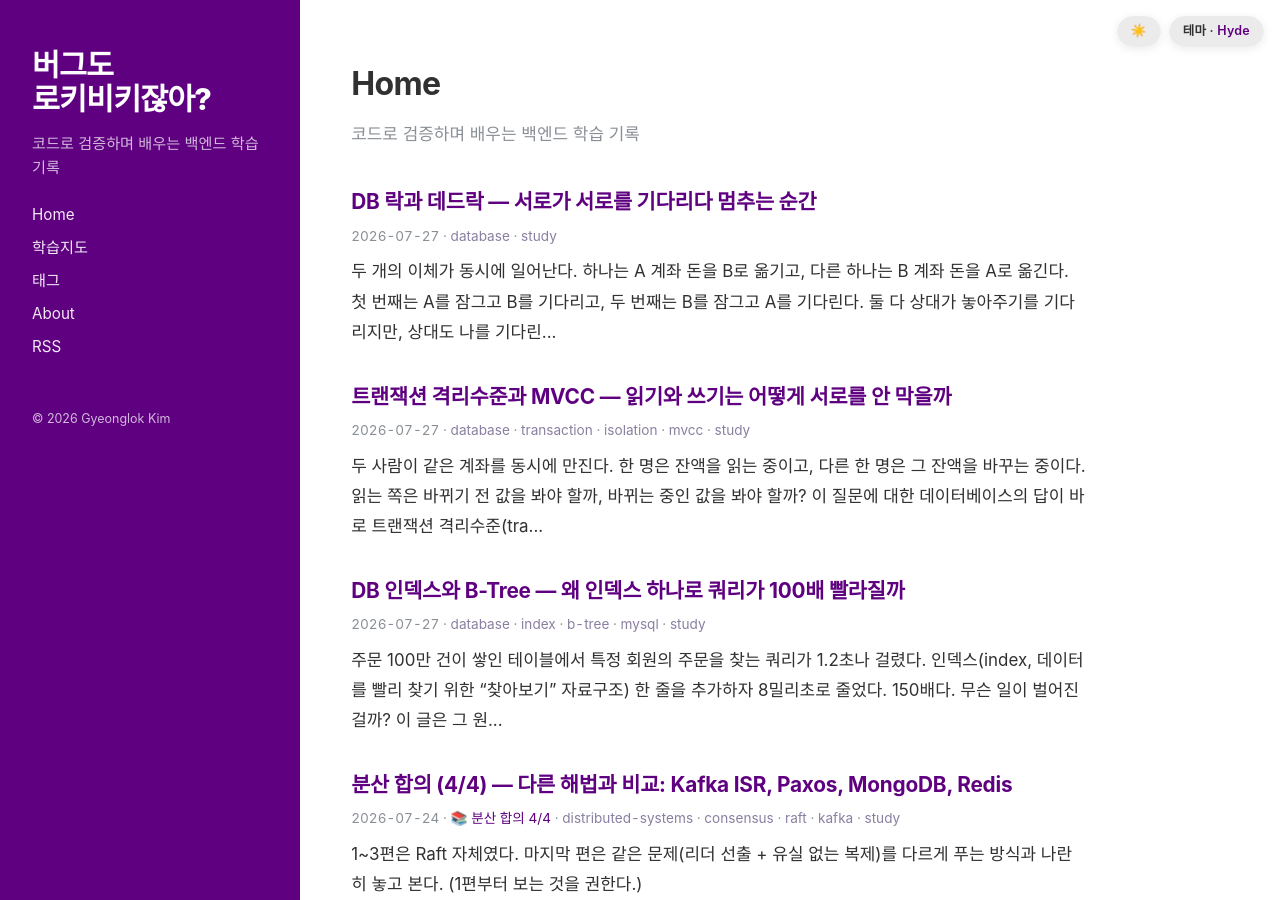
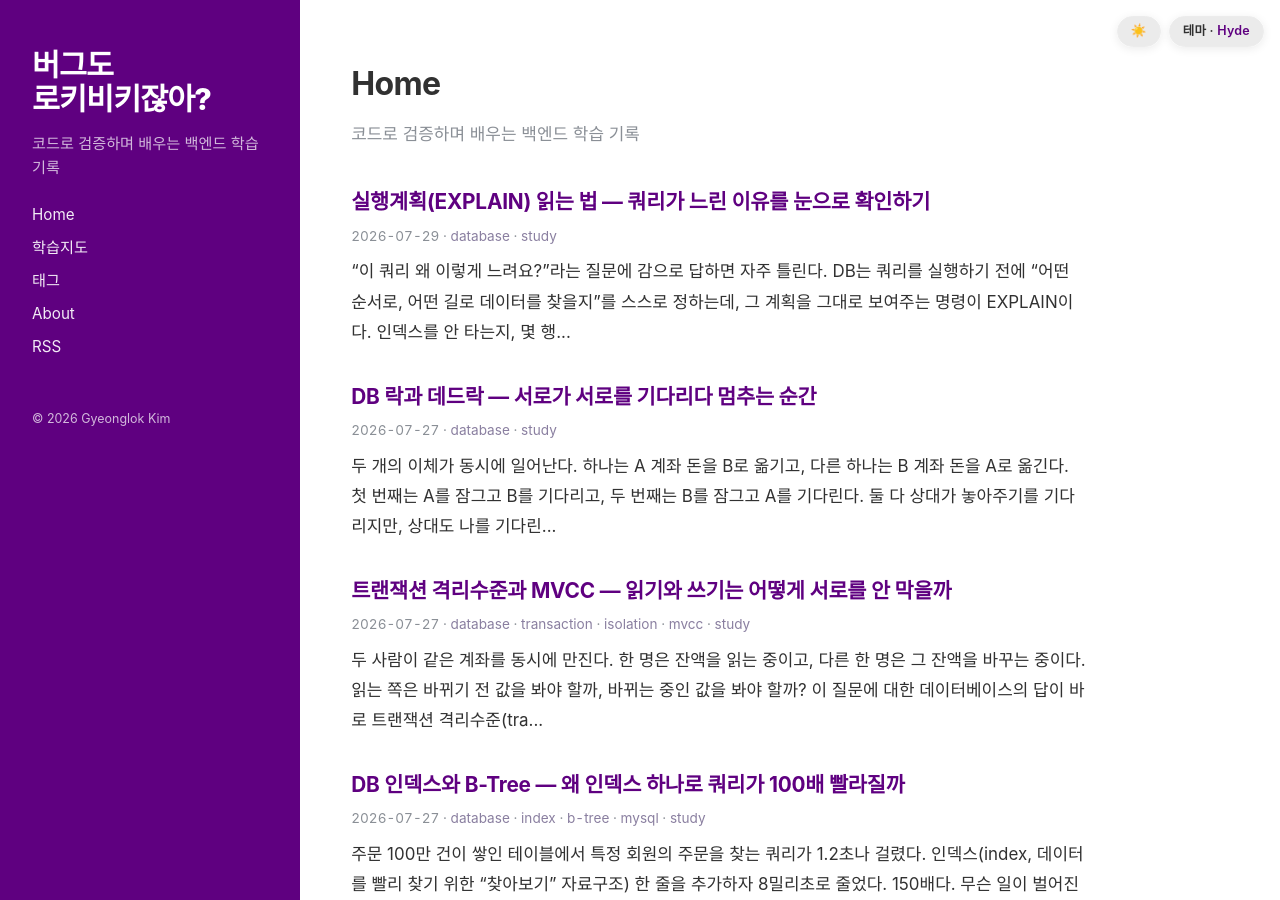
Before and after one commit to Rok93/Rok93.github.io, a Jekyll site: the page built from index.md, in a window 1280 px wide and 900 px high. Built offline with Jekyll 4.4.1, drawn with Linux system fonts in a browser that asks for light colours; some web fonts are replaced.

Commit message:
post: 실행계획(EXPLAIN) 읽는 법 — 쿼리가 느린 이유를 눈으로 확인하기 (auto via study-pipeline)

````diff
--- a/_data/roadmap.yml
+++ b/_data/roadmap.yml
@@ -26,8 +26,8 @@ categories:
         url: /2026/07/27/db-lock-deadlock.html
       - slug: "explain-query-plan"
         title: "실행계획(EXPLAIN) 읽는 법"
-        done: false
-        url: null
+        done: true
+        url: /2026/07/29/explain-query-plan.html
   - name: "JPA / Spring"
     items:
       - slug: "jpa-persistence-context"
--- /dev/null
+++ b/_posts/2026-07-29-explain-query-plan.md
@@ -0,0 +1,174 @@
+---
+layout: post
+title: '실행계획(EXPLAIN) 읽는 법 — 쿼리가 느린 이유를 눈으로 확인하기'
+date: 2026-07-29 09:00:00 +0900
+image: /assets/img/explain-query-plan/hero.jpg
+generated: true
+tags: [database, study]
+sanitized: true
+---
+
+"이 쿼리 왜 이렇게 느려요?"라는 질문에 감으로 답하면 자주 틀린다. DB는 쿼리를 실행하기 전에 **"어떤 순서로, 어떤 길로 데이터를 찾을지"**를 스스로 정하는데, 그 계획을 그대로 보여주는 명령이 `EXPLAIN`이다. 인덱스를 안 타는지, 몇 행을 훑을 셈인지, 정렬을 따로 하는지 — 느림의 원인이 여기 다 적혀 있다. 이 글은 그 계획서를 한 줄씩 읽는 법을 따라간다.
+
+<p style="font-size:13px;color:#5f5a68;background:#faf8fc;border-left:3px solid #b9a9cc;padding:8px 12px;border-radius:6px;margin:16px 0;">📝 이 글에 나오는 수치·테이블·실행계획은 실제 겪은 장애가 아니라, <b>개념을 쉽게 보여주기 위해 지어낸 예시</b>입니다.</p>
+
+<figure style="margin:22px 0;text-align:center;">
+<img src="/assets/img/explain-query-plan/hero.jpg" alt="지도 위에서 돋보기와 이정표로 최적 경로를 미리 찾는 모습" style="max-width:100%;border-radius:12px;">
+<figcaption style="font-size:12px;color:#5f5a68;margin-top:8px;">EXPLAIN은 DB가 데이터를 찾아가기 전에 그려둔 "경로 지도"를 펼쳐 보여준다.</figcaption>
+</figure>
+
+## EXPLAIN이 뭘 보여주나 — 실행이 아니라 "계획"
+
+`EXPLAIN`은 쿼리 앞에 붙이는 키워드다. 예를 들어 `EXPLAIN SELECT ...`처럼 쓴다. 이걸 붙이면 DB는 **쿼리를 실제로 실행하지 않고**, 대신 옵티마이저(optimizer, 쿼리를 어떻게 처리할지 결정하는 DB 내부 엔진)가 세운 **실행계획(execution plan)**을 표로 돌려준다.
+
+왜 중요한가? 같은 결과를 내는 쿼리라도 DB가 택하는 "길"은 여러 개다. 인덱스를 타고 몇 행만 콕 집을 수도 있고, 테이블 전체를 처음부터 끝까지 훑을 수도 있다. 옵티마이저는 비용(cost, 예상 처리량)이 가장 싸다고 판단한 길을 고른다. EXPLAIN은 그 **선택 결과**를 보여준다. 느리다면, 대개 옵티마이저가 나쁜 길을 골랐거나 좋은 길(인덱스)이 아예 없어서다.
+
+<!-- diagram: optimizer-picks-path -->
+<figure style="margin:22px 0;padding:16px;background:#faf8fc;border:1px solid #e4e0ec;border-radius:12px;max-width:470px;">
+<svg style="width:100%;height:auto;display:block;" viewBox="0 0 330 200" role="img" aria-label="옵티마이저가 여러 실행 경로 후보 중 비용이 가장 싼 하나를 고르고, EXPLAIN이 그 선택을 보여준다">
+  <g font-size="9" font-family="ui-monospace,SFMono-Regular,Menlo,Consolas,monospace">
+    <rect x="10" y="86" width="66" height="26" rx="5" fill="none" stroke="#5F0080" stroke-width="2"/>
+    <text x="43" y="98" text-anchor="middle" fill="#5F0080" font-weight="700">SQL</text>
+    <text x="43" y="108" text-anchor="middle" fill="#5f5a68" font-size="7">한 개의 질의</text>
+    <path d="M78 99 L104 99" stroke="#c9c4d4" stroke-width="1.5" marker-end="url(#a2)"/>
+    <rect x="106" y="80" width="70" height="38" rx="6" fill="none" stroke="#7d5a9e" stroke-width="1.8"/>
+    <text x="141" y="96" text-anchor="middle" fill="#4a3a5e" font-weight="700">옵티마이저</text>
+    <text x="141" y="108" text-anchor="middle" fill="#5f5a68" font-size="7">비용 비교</text>
+    <g fill="none" stroke-width="1.4">
+      <path d="M178 90 L206 50" stroke="#b23a00" marker-end="url(#a3)"/>
+      <path d="M178 99 L206 99" stroke="#b9a9cc" marker-end="url(#a4)"/>
+      <path d="M178 108 L206 150" stroke="#1f7a4d" stroke-width="2.4" marker-end="url(#a5)"/>
+    </g>
+    <text x="210" y="46" fill="#b23a00" font-size="8">풀 스캔 · 비용 90</text>
+    <text x="210" y="102" fill="#5f5a68" font-size="8">인덱스 A · 비용 40</text>
+    <text x="210" y="146" fill="#1f7a4d" font-size="8" font-weight="700">인덱스 B · 비용 8 ✓</text>
+    <text x="210" y="168" fill="#5f5a68" font-size="7">← 가장 싼 길 선택</text>
+    <text x="165" y="185" text-anchor="middle" fill="#5F0080" font-size="8">EXPLAIN = 이 선택을 그대로 출력</text>
+  </g>
+  <defs>
+    <marker id="a2" markerWidth="7" markerHeight="7" refX="6" refY="3" orient="auto"><path d="M0,0 L6,3 L0,6 Z" fill="#c9c4d4"/></marker>
+    <marker id="a3" markerWidth="7" markerHeight="7" refX="6" refY="3" orient="auto"><path d="M0,0 L6,3 L0,6 Z" fill="#b23a00"/></marker>
+    <marker id="a4" markerWidth="7" markerHeight="7" refX="6" refY="3" orient="auto"><path d="M0,0 L6,3 L0,6 Z" fill="#b9a9cc"/></marker>
+    <marker id="a5" markerWidth="7" markerHeight="7" refX="6" refY="3" orient="auto"><path d="M0,0 L6,3 L0,6 Z" fill="#1f7a4d"/></marker>
+  </defs>
+</svg>
+<figcaption style="font-size:12px;color:#5f5a68;margin-top:8px;">옵티마이저는 여러 실행 경로 후보의 예상 비용을 견줘 가장 싼 하나를 고른다. EXPLAIN은 그 결정을 표로 보여줄 뿐, 쿼리를 실행하진 않는다.</figcaption>
+</figure>
+
+## 표의 핵심 열 — 어디부터 봐야 하나
+
+MySQL 기준 `EXPLAIN`은 여러 열을 준다. 전부 외울 필요는 없다. **느림 진단에 결정적인 세 열**만 먼저 익히면 된다.
+
+- **`type`** — 이 테이블에 어떻게 접근하는가. **가장 먼저 봐야 할 열.** 뒤에서 자세히 다룬다.
+- **`key`** — 실제로 사용한 인덱스 이름. `NULL`이면 인덱스를 하나도 안 썼다는 뜻(위험 신호).
+- **`rows`** — 이 단계에서 **훑을 것으로 예상하는 행 수**. 작을수록 좋다. 100만 행 테이블에서 `rows`가 100만이면 사실상 전체를 읽는다는 뜻이다.
+
+그 밖에 자주 보는 열:
+
+- **`possible_keys`** — 쓸 수 있었던 인덱스 후보. 여기엔 있는데 `key`가 `NULL`이면, 인덱스가 있는데도 안 썼다는 뜻이라 조사 대상이다.
+- **`Extra`** — 추가 동작 메모. `Using index`(커버링 인덱스, 좋음), `Using filesort`·`Using temporary`(별도 정렬·임시 테이블, 대개 나쁨) 같은 힌트가 여기 뜬다.
+
+## `type` 읽는 법 — 접근 방식의 등급
+
+`type`은 "이 테이블의 행을 **어떻게 찾아가는가**"를 나타낸다. 성능 등급이라고 봐도 된다. 자주 나오는 값을 **좋음 → 나쁨** 순으로 정리하면 이렇다.
+
+- **`const` / `eq_ref`** — 기본키나 유니크 키로 딱 1행만 집는다. 가장 빠르다.
+- **`ref`** — 인덱스로 특정 값에 매칭되는 여러 행을 찾는다. `WHERE member_id = 8234`처럼 일반 인덱스를 탈 때. 실무에서 목표로 삼는 등급.
+- **`range`** — 인덱스로 범위를 훑는다. `BETWEEN`, `>`, `IN` 등. 양호하다.
+- **`index`** — 인덱스 **전체**를 처음부터 끝까지 훑는다. 이름과 달리 좋은 게 아니다. 인덱스 크기만큼 다 읽는다.
+- **`ALL`** — 풀 테이블 스캔(full table scan). 테이블 전 행을 다 읽는다. **가장 느린 등급.** 큰 테이블에서 `ALL`이 뜨면 우선 손봐야 할 대상이다.
+
+핵심 감각: **큰 테이블에서 `ALL`이나 `index`가 보이면 경고**, `ref`·`range`로 내려오면 대개 정상이다.
+
+<!-- diagram: type-ladder -->
+<figure style="margin:22px 0;padding:16px;background:#faf8fc;border:1px solid #e4e0ec;border-radius:12px;max-width:430px;">
+<svg style="width:100%;height:auto;display:block;" viewBox="0 0 300 210" role="img" aria-label="type 값 등급 사다리. 위에서 아래로 const, eq_ref, ref, range, index, ALL 순이며 위가 빠르고 아래가 느리다">
+  <g font-size="10" font-family="ui-monospace,SFMono-Regular,Menlo,Consolas,monospace">
+    <text x="150" y="16" text-anchor="middle" fill="#1f7a4d" font-size="9" font-weight="700">▲ 빠름 (몇 행만 집음)</text>
+    <g text-anchor="middle" font-weight="700">
+      <rect x="70" y="24" width="160" height="22" rx="4" fill="none" stroke="#1f7a4d" stroke-width="2"/>
+      <text x="150" y="39" fill="#1f7a4d">const / eq_ref</text>
+      <rect x="70" y="52" width="160" height="22" rx="4" fill="none" stroke="#1f7a4d" stroke-width="1.8"/>
+      <text x="150" y="67" fill="#1f7a4d">ref</text>
+      <rect x="70" y="80" width="160" height="22" rx="4" fill="none" stroke="#7d5a9e" stroke-width="1.6"/>
+      <text x="150" y="95" fill="#4a3a5e">range</text>
+      <rect x="70" y="108" width="160" height="22" rx="4" fill="none" stroke="#b23a00" stroke-width="1.6"/>
+      <text x="150" y="123" fill="#b23a00">index</text>
+      <rect x="70" y="136" width="160" height="22" rx="4" fill="none" stroke="#b23a00" stroke-width="2.4"/>
+      <text x="150" y="151" fill="#b23a00">ALL</text>
+    </g>
+    <text x="150" y="176" text-anchor="middle" fill="#b23a00" font-size="9" font-weight="700">▼ 느림 (전부 훑음)</text>
+    <text x="150" y="196" text-anchor="middle" fill="#5f5a68" font-size="8">큰 테이블에서 index·ALL 이면 인덱스를 의심</text>
+  </g>
+</svg>
+<figcaption style="font-size:12px;color:#5f5a68;margin-top:8px;">type 값의 성능 등급. 위로 갈수록 적은 행만 집고, 아래로 갈수록 많이 훑는다. `index`는 이름과 달리 "인덱스 전체 훑기"라 느린 축이다.</figcaption>
+</figure>
+
+## 상세 예시 — 인덱스 추가 전후, EXPLAIN이 어떻게 바뀌나
+
+말보다 실제 출력이 빠르다. 주문 100만 건이 든 `orders` 테이블에서 특정 회원의 주문을 찾는 상황을 가정하자. (아래 수치·출력은 개념 설명용으로 지어낸 예시다.)
+
+이 쿼리가 하는 일: `member_id`가 8234인 주문을 모두 가져온다.
+
+```sql
+EXPLAIN
+SELECT * FROM orders WHERE member_id = 8234;
+```
+
+`member_id`에 인덱스가 **없을 때** 결과:
+
+```
++----+-------+------+---------------+------+---------+------+---------+-------------+
+| id | table | type | possible_keys | key  | key_len | ref  | rows    | Extra       |
++----+-------+------+---------------+------+---------+------+---------+-------------+
+|  1 | orders| ALL  | NULL          | NULL | NULL    | NULL | 1000000 | Using where |
++----+-------+------+---------------+------+---------+------+---------+-------------+
+```
+
+읽는 법: `type=ALL`(풀 스캔) + `key=NULL`(인덱스 안 씀) + `rows=1000000`(백만 행 다 훑을 예정). **세 신호가 전부 나쁜 쪽**이다. `Extra=Using where`는 "훑으면서 조건으로 걸러낸다"는 뜻 — 즉 미리 좁히지 못하고 다 읽은 뒤 필터한다.
+
+이 쿼리가 하는 일: `member_id` 열에 인덱스를 만든다.
+
+```sql
+CREATE INDEX idx_member ON orders (member_id);
+```
+
+같은 EXPLAIN을 다시 돌리면:
+
+```
++----+-------+------+---------------+------------+---------+-------+------+-------+
+| id | table | type | possible_keys | key        | key_len | ref   | rows | Extra |
++----+-------+------+---------------+------------+---------+-------+------+-------+
+|  1 | orders| ref  | idx_member    | idx_member | 4       | const |   12 | NULL  |
++----+-------+------+---------------+------------+---------+-------+------+-------+
+```
+
+무엇이 달라졌나:
+
+- `type`: `ALL` → **`ref`** (풀 스캔에서 인덱스 매칭으로)
+- `key`: `NULL` → **`idx_member`** (만든 인덱스를 실제로 사용)
+- `rows`: `1000000` → **`12`** (백만 행 훑을 예정에서 12행으로)
+
+`rows`가 100만에서 12로 줄었다는 게 핵심이다. DB가 읽어야 할 양 자체가 8만 배 가까이 줄었으니 쿼리가 빨라진다. **인덱스 추가의 효과를 실행 없이 숫자로 미리 확인**한 셈이다.
+
+## EXPLAIN vs EXPLAIN ANALYZE — 예상값과 실제값
+
+지금까지의 `rows`는 옵티마이저의 **예상치**다. 통계에 기반한 추정이라 실제와 어긋날 수 있다. 실제로 실행해서 **진짜 걸린 시간과 행 수**를 보고 싶으면 `EXPLAIN ANALYZE`를 쓴다(MySQL 8.0.18+, PostgreSQL은 예전부터 지원).
+
+차이를 한 줄로:
+
+- `EXPLAIN` — 실행 안 함. 옵티마이저의 **계획과 예상 행 수**만.
+- `EXPLAIN ANALYZE` — **실제로 실행**하고, 단계별 실제 시간·실제 행 수까지.
+
+주의: `EXPLAIN ANALYZE`는 쿼리를 진짜 돌린다. `UPDATE`·`DELETE`에 붙이면 데이터가 바뀌니, 조회가 아닌 쿼리엔 함부로 쓰지 않는다. 예상 `rows`와 실제 행 수가 크게 다르면, 통계가 오래됐다는 신호일 수 있다(`ANALYZE TABLE`로 통계 갱신을 검토).
+
+## 정리 — EXPLAIN을 볼 때 3초 체크리스트
+
+느린 쿼리를 만나면 EXPLAIN을 붙이고 이 순서로 본다.
+
+1. **`type`** — 큰 테이블인데 `ALL`·`index`면 인덱스부터 의심.
+2. **`key`** — `NULL`이면 인덱스를 안 탄 것. `possible_keys`에 후보가 있는데도 `NULL`이면 왜 안 골랐는지 조사.
+3. **`rows`** — 예상 훑을 행 수. 결과 건수에 비해 지나치게 크면 낭비가 있다는 뜻.
+4. **`Extra`** — `Using filesort`·`Using temporary`가 보이면 정렬·그룹핑을 인덱스로 못 받쳐준 것.
+
+한 줄 교훈: **쿼리가 느린 이유는 감으로 맞히지 말고 EXPLAIN으로 읽자.** DB는 자기가 어떤 길로 갈지 이미 표에 적어두었다.
````
Also changed, not shown: assets/img/explain-query-plan/hero.jpg (added).
